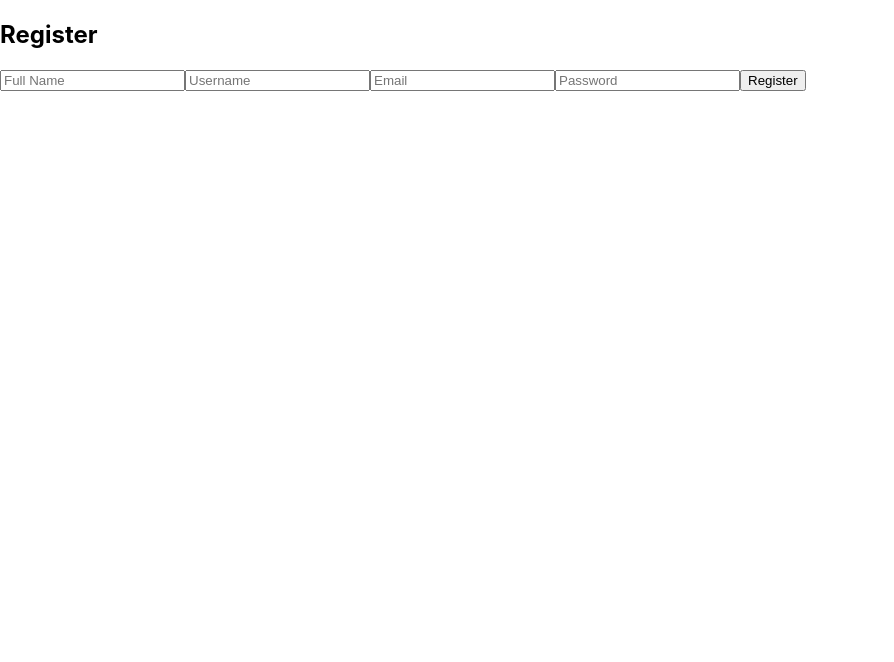
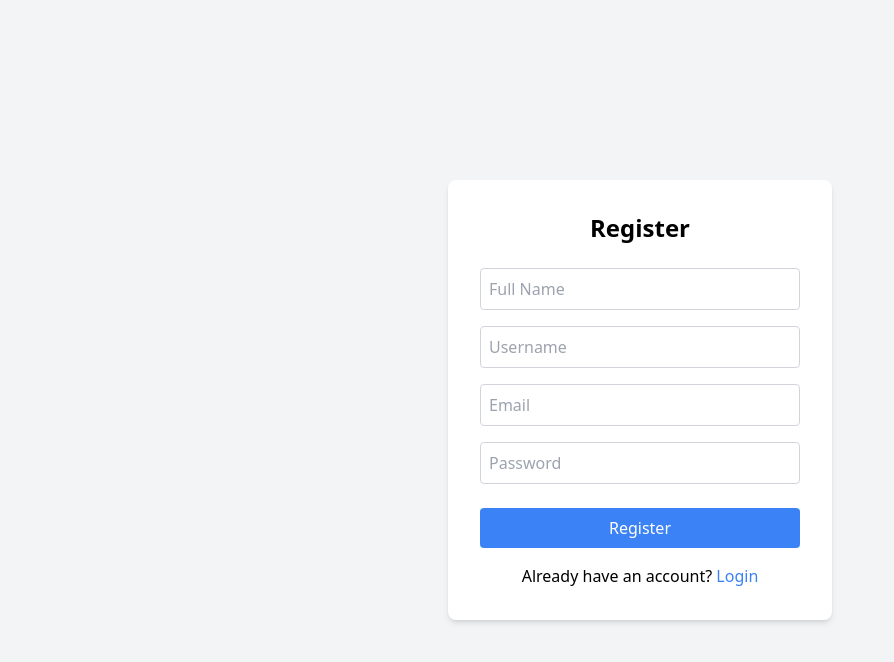
Before and after one commit to abhitech2002/project-management-app, a React (Create React App) app in the folder project-management-app/: page / in a window 1280 px wide. Shown: the top 662 px of the page, without its empty margins (0-894 px from the left). Built offline with nearby package versions, Linux system fonts and the light colour scheme.

Commit message:
feat: add design in register and login

```diff
--- a/project-management-app/package.json
+++ b/project-management-app/package.json
@@ -37,5 +37,8 @@
       "last 1 firefox version",
       "last 1 safari version"
     ]
+  },
+  "devDependencies": {
+    "tailwindcss": "^3.4.13"
   }
 }
--- a/project-management-app/src/App.js
+++ b/project-management-app/src/App.js
@@ -12,6 +12,7 @@ const App = () => {
     <Router>
       <Routes>
         <Route path="/" element={<Register/>}/>
+        <Route path="/register" element={<Register/>}/>
         <Route path="/login" element={<Login/>}/>
         <Route path="/dashboard" element={<Dashboard/>}/>
         <Route path="/projects/:projectId/tasks" element={<Task />} />
--- a/project-management-app/src/index.css
+++ b/project-management-app/src/index.css
@@ -1,13 +1,3 @@
-body {
-  margin: 0;
-  font-family: -apple-system, BlinkMacSystemFont, 'Segoe UI', 'Roboto', 'Oxygen',
-    'Ubuntu', 'Cantarell', 'Fira Sans', 'Droid Sans', 'Helvetica Neue',
-    sans-serif;
-  -webkit-font-smoothing: antialiased;
-  -moz-osx-font-smoothing: grayscale;
-}
-
-code {
-  font-family: source-code-pro, Menlo, Monaco, Consolas, 'Courier New',
-    monospace;
-}
+@tailwind base;
+@tailwind components;
+@tailwind utilities;
--- a/project-management-app/src/pages/Login.js
+++ b/project-management-app/src/pages/Login.js
@@ -17,7 +17,10 @@ const Login = () => {
   const handleSubmit = async (e) => {
     e.preventDefault();
     try {
-      const response = await axios.post("http://localhost:8000/api/v1/users/login", formData);
+      const response = await axios.post(
+        "http://localhost:8000/api/v1/users/login",
+        formData
+      );
 
       const accessToken = response.data.data.accessToken;
       const refreshToken = response.data.data.refreshToken;
@@ -27,14 +30,17 @@ const Login = () => {
 
       navigate("/dashboard");
     } catch (error) {
-      setError(error.response?.data?.message || "Login failed. Please try again.");
+      setError(
+        error.response?.data?.message || "Login failed. Please try again."
+      );
     }
   };
 
   return (
-    <div className="login-container">
-    <h2>Login</h2>
-    {error && <p style={{ color: "red" }}>{error}</p>}
+    <div className="flex items-center justify-center min-h-screen bg-gray-100">
+      <div className="bg-white rounded-lg shadow-md p-8 w-full max-w-sm">
+        <h2 className="text-2xl font-semibold text-center mb-6">Login</h2>
+        {error && <p className="text-red-500 mb-4">{error}</p>}
         <form onSubmit={handleSubmit}>
           <input
             type="email"
@@ -43,6 +49,7 @@ const Login = () => {
             value={formData.email}
             onChange={handleChange}
             required
+            className="w-full p-2 mb-4 border border-gray-300 rounded focus:outline-none focus:ring-2 focus:ring-blue-500"
           />
           <input
             type="password"
@@ -51,11 +58,25 @@ const Login = () => {
             value={formData.password}
             onChange={handleChange}
             required
+            className="w-full p-2 mb-6 border border-gray-300 rounded focus:outline-none focus:ring-2 focus:ring-blue-500"
           />
-      <button type="submit">Login</button>
+          <button
+            type="submit"
+            className="w-full bg-blue-500 text-white py-2 rounded hover:bg-blue-600 transition duration-200"
+          >
+            Login
+          </button>
         </form>
+        <p className="mt-4 text-center">
+          Don't have an account?
+          <a href="/register" className="text-blue-500 hover:underline">
+            {" "}
+            Register
+          </a>
+        </p>
       </div>
-  )
-}
+    </div>
+  );
+};
 
-export default Login
+export default Login;
--- a/project-management-app/src/pages/Register.js
+++ b/project-management-app/src/pages/Register.js
@@ -31,9 +31,10 @@ const Register = () => {
       };
 
     return (
-        <div className="register-container">
-        <h2>Register</h2>
-        {error && <p style={{ color: "red" }}>{error}</p>}
+        <div className="flex items-center justify-center min-h-screen bg-gray-100">
+        <div className="bg-white rounded-lg shadow-md p-8 w-full max-w-sm">
+            <h2 className="text-2xl font-semibold text-center mb-6">Register</h2>
+            {error && <p className="text-red-500 mb-4">{error}</p>}
             <form onSubmit={handleSubmit}>
                 <input
                     type="text"
@@ -42,6 +43,7 @@ const Register = () => {
                     value={formData.fullName}
                     onChange={handleChange}
                     required
+                    className="w-full p-2 mb-4 border border-gray-300 rounded focus:outline-none focus:ring-2 focus:ring-blue-500"
                 />
                 <input
                     type="text"
@@ -50,6 +52,7 @@ const Register = () => {
                     value={formData.userName}
                     onChange={handleChange}
                     required
+                    className="w-full p-2 mb-4 border border-gray-300 rounded focus:outline-none focus:ring-2 focus:ring-blue-500"
                 />
                 <input
                     type="email"
@@ -58,6 +61,7 @@ const Register = () => {
                     value={formData.email}
                     onChange={handleChange}
                     required
+                    className="w-full p-2 mb-4 border border-gray-300 rounded focus:outline-none focus:ring-2 focus:ring-blue-500"
                 />
                 <input
                     type="password"
@@ -66,9 +70,20 @@ const Register = () => {
                     value={formData.password}
                     onChange={handleChange}
                     required
+                    className="w-full p-2 mb-6 border border-gray-300 rounded focus:outline-none focus:ring-2 focus:ring-blue-500"
                 />
-          <button type="submit">Register</button>
+                <button
+                    type="submit"
+                    className="w-full bg-blue-500 text-white py-2 rounded hover:bg-blue-600 transition duration-200"
+                >
+                    Register
+                </button>
             </form>
+            <p className="mt-4 text-center">
+                Already have an account?
+                <a href="/login" className="text-blue-500 hover:underline"> Login</a>
+            </p>
+        </div>
     </div>
     )
 }
--- /dev/null
+++ b/project-management-app/tailwind.config.js
@@ -0,0 +1,8 @@
+/** @type {import('tailwindcss').Config} */
+module.exports = {
+  content: ["./src/**/*.{html,js}"],
+  theme: {
+    extend: {},
+  },
+  plugins: [],
+}
```
Also changed, not shown: 1 other file (tests, documents, lock files or other folders). Lines whose indentation alone changed are shown as unchanged.
